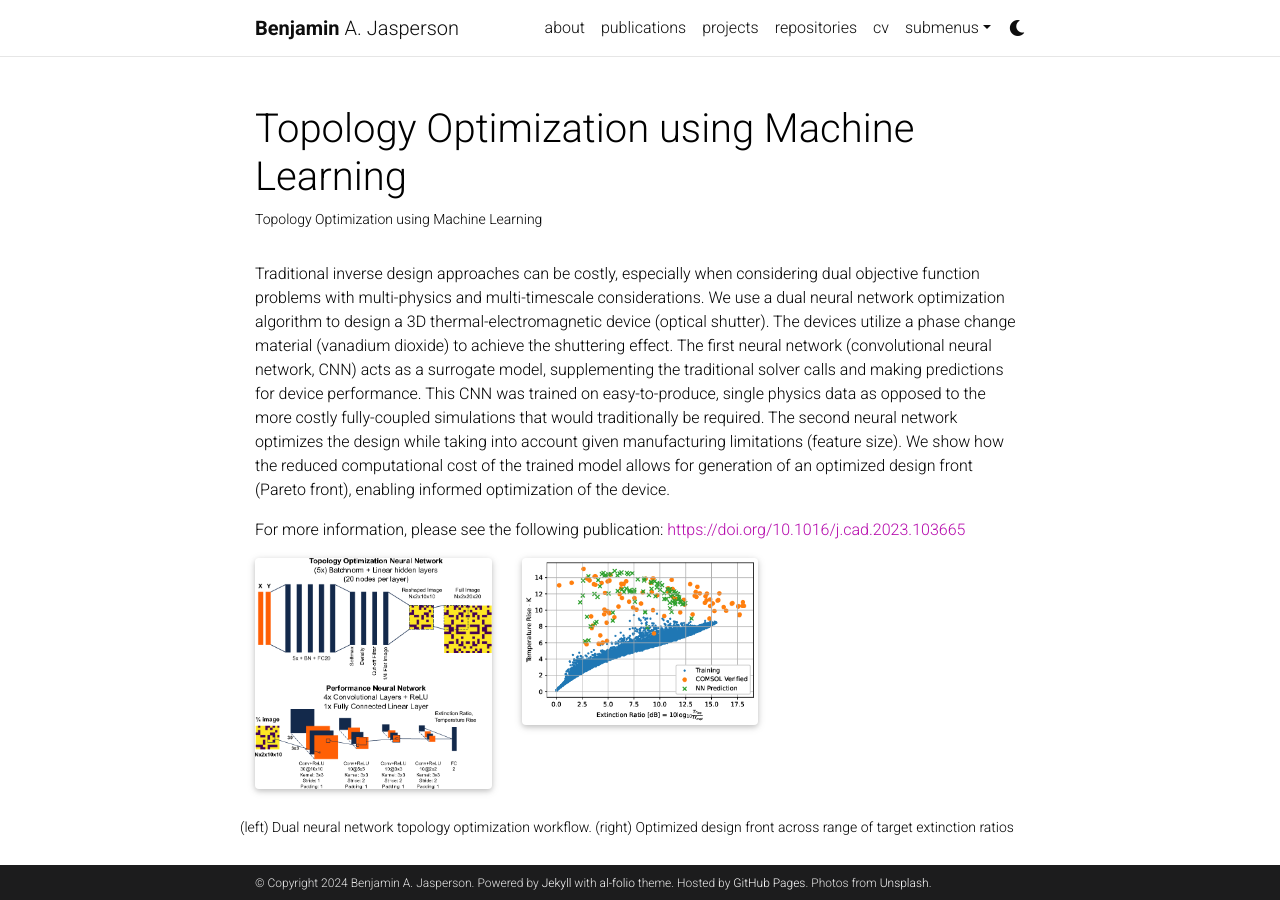
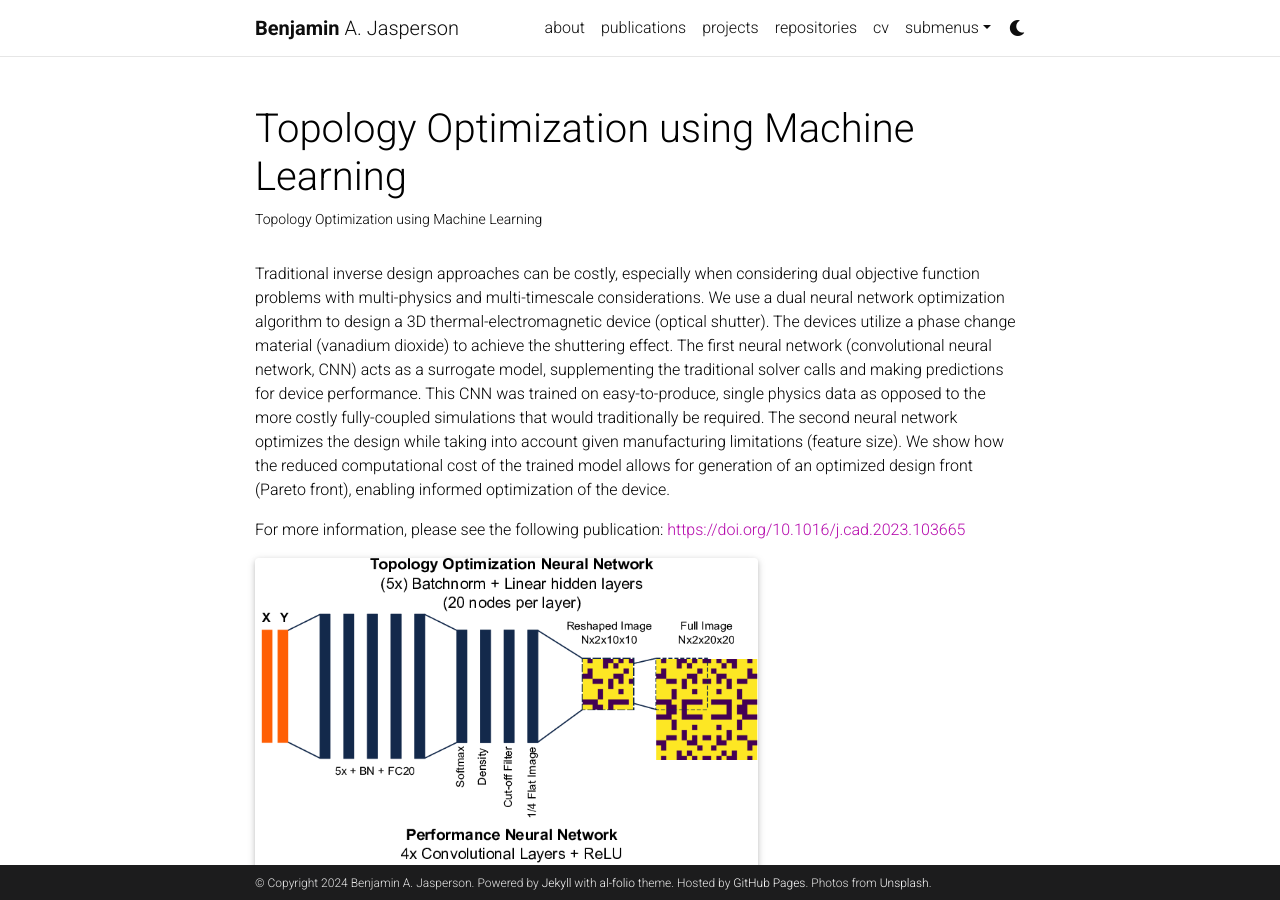
Before and after one commit to bjasperson/bjasperson.github.io, a Jekyll site: the page built from _projects/top_opt.md, in a window 1280 px wide and 900 px high. Built offline with Jekyll 4.4.1, drawn with Linux system fonts in a browser that asks for light colours; full-size pictures stand in for the smaller copies a plugin makes; comment, search, counter and statistics services are not loaded; a style sheet for code colours, icons or effects is not loaded.

Commit message:
update TO

```diff
--- a/_projects/top_opt.md
+++ b/_projects/top_opt.md
@@ -18,11 +18,11 @@ We show how the reduced computational cost of the trained model allows for gener
 For more information, please see the following publication: [https://doi.org/10.1016/j.cad.2023.103665](A Dual Neural Network Approach to Topology Optimization for Thermal-Electromagnetic Device Design)
 
 <div class="row">
-    <div class="col-sm-4 mt-3 mt-md-0">
+    <div class="col-sm-8 mt-3 mt-md-0">
         {% include figure.html path="assets/img/to_workflow.png" title="TO workflow" class="img-fluid rounded z-depth-1" %}
     </div>
-    <div class="col-sm-4 mt-3 mt-md-0">
-        {% include figure.html path="assets/img/to_pareto.jpg" title="Design front" class="img-fluid rounded z-depth-1" %}
+    <div class="col-sm-8 mt-3 mt-md-0">
+        {% include figure.html path="assets/img/to_pareto.png" title="Design front" class="img-fluid rounded z-depth-1" %}
     </div>
 <div class="caption">
     (left) Dual neural network topology optimization workflow. (right) Optimized design front across range of target extinction ratios
```
